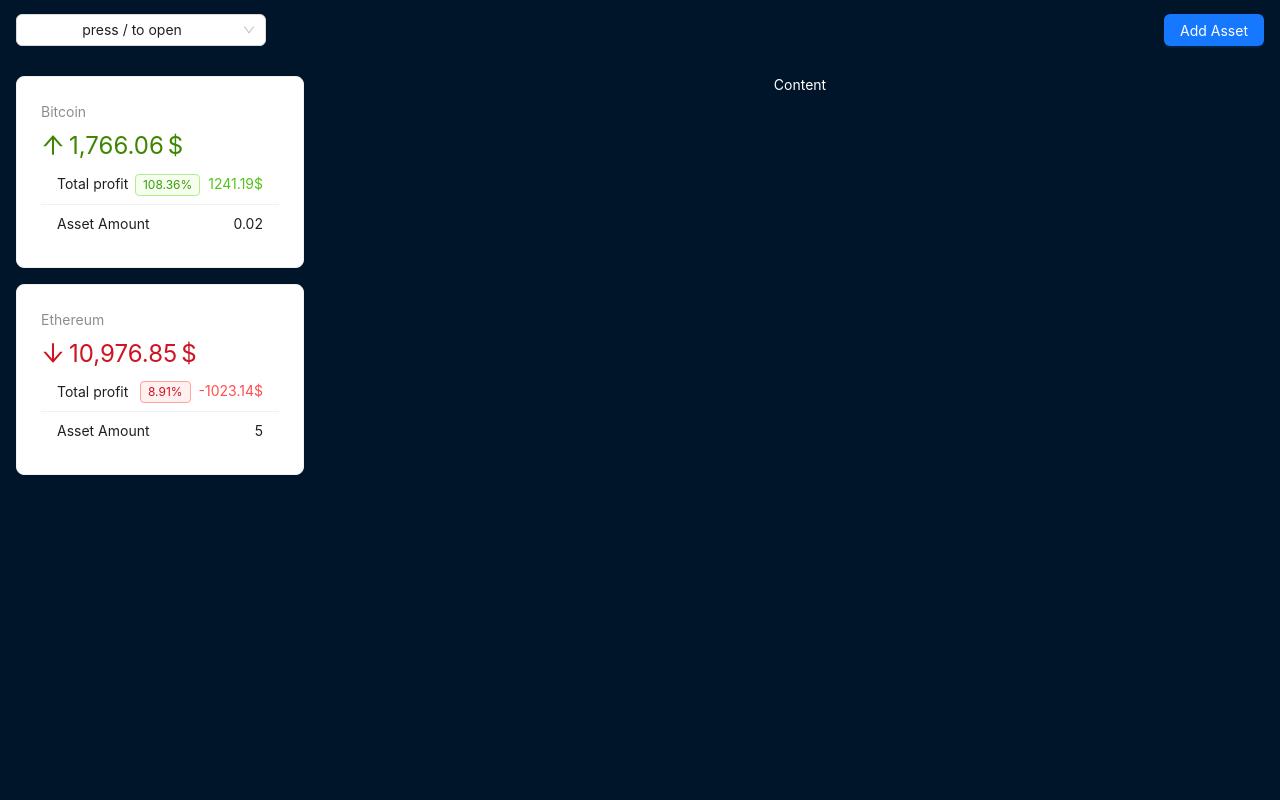
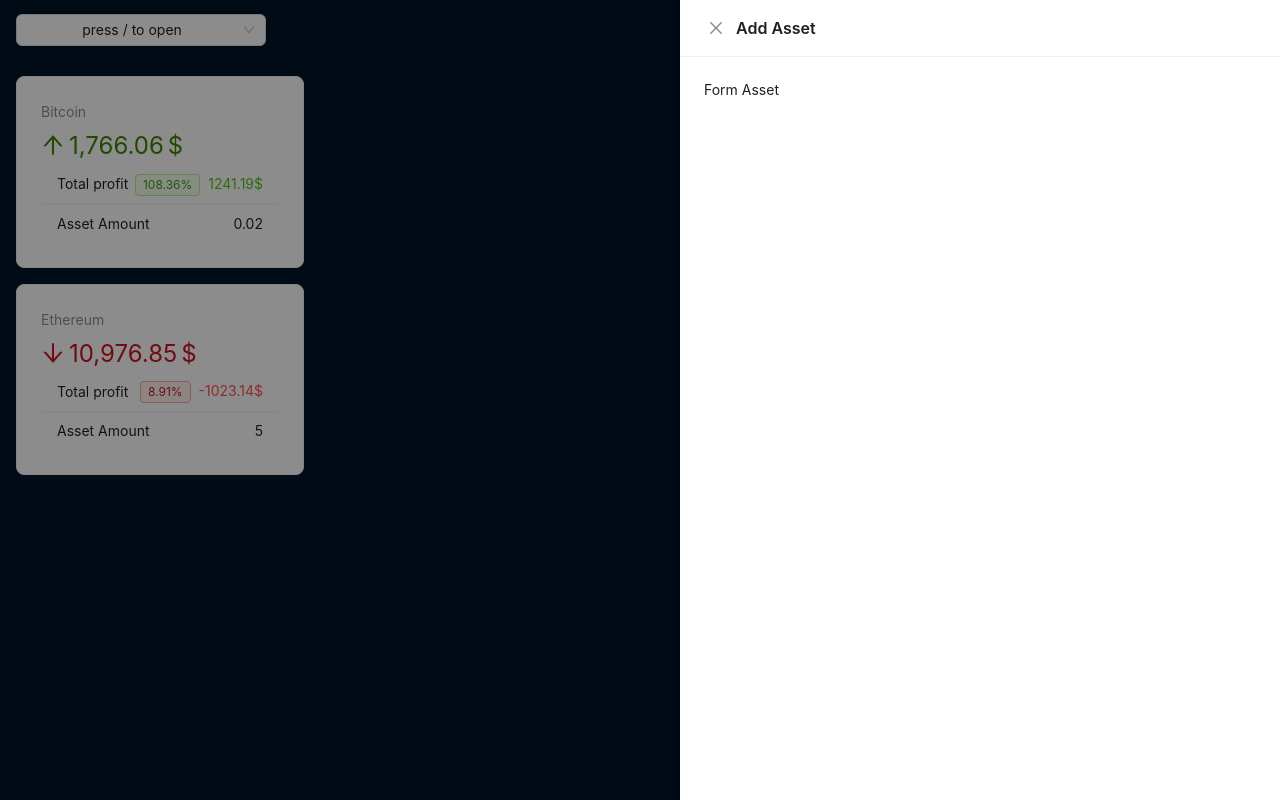
Before and after one commit to Rics69/cryptoapp, a React (Vite) app: page / in a window 1280 px wide. Both pictures are taken after a click on the button "Add Asset". Built offline with nearby package versions, Linux system fonts and the light colour scheme.

Commit message:
feat: add modal window to btn for add asset

```diff
--- /dev/null
+++ b/src/components/AddAssetForm.tsx
@@ -0,0 +1,5 @@
+const AddAssetForm = () => {
+    return <form>Form Asset</form>
+}
+
+export default AddAssetForm
--- a/src/components/layout/AppHeader.tsx
+++ b/src/components/layout/AppHeader.tsx
@@ -1,7 +1,8 @@
 import React, {useEffect, useState} from "react";
-import {Button, Layout, Modal, Select, Space} from "antd";
+import {Button, Layout, Modal, Select, Space, Drawer} from "antd";
 import {useCrypto} from "../../context/crypto-context.tsx";
 import CoinInfoModal from "../CoinInfoModal.tsx";
+import AddAssetForm from "../AddAssetForm.tsx";
 
 const headerStyle: React.CSSProperties = {
     width: '100%',
@@ -41,6 +42,7 @@
 const AppHeader: React.FC = () => {
     const [select, setSelect] = useState(false)
     const [coin, setCoin] = useState<CryptoItem | null>(null)
+    const [drawer, setDrawer] = useState(false)
     const [modal, setModal] = useState(false)
     const {crypto} = useCrypto()
 
@@ -78,10 +80,14 @@
                 </Space>
             )}
         />
-        <Button type="primary">Add Asset</Button>
+        <Button onClick={() => setDrawer(true)} type="primary">Add Asset</Button>
         <Modal open={modal} onCancel={() => setModal(false)} footer={null}>
             <CoinInfoModal coin={coin}/>
         </Modal>
+
+        <Drawer width={600} title="Add Asset" onClose={() => setDrawer(false)} open={drawer}>
+            <AddAssetForm/>
+        </Drawer>
     </Layout.Header>
 }
 
```
